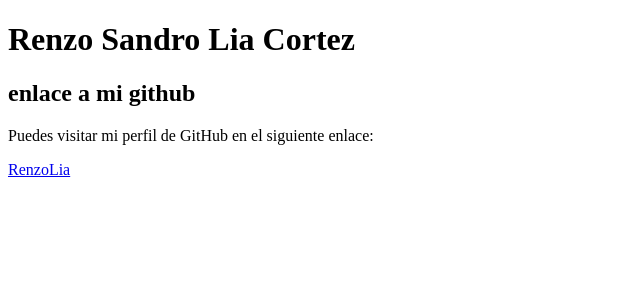
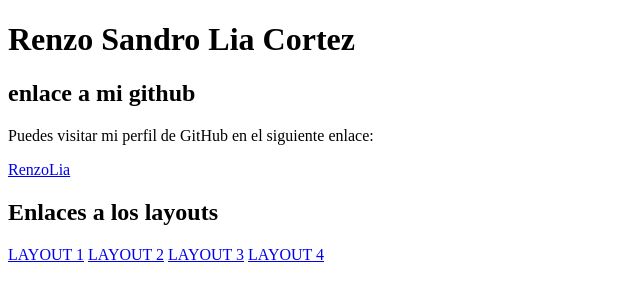
Before and after one commit to RenzoLia/Programacion-WEB-III, a plain HTML site: page Practica_1/index.html in a window 1280 px wide. Shown: the whole page, without its empty margins (0-640 px from the left). Drawn offline with Linux system fonts and the light colour scheme.

Commit message:
Update index.html

```diff
--- a/Practica_1/index.html
+++ b/Practica_1/index.html
@@ -11,6 +11,13 @@
 
         <h2>enlace a mi github</h2>
         <p>Puedes visitar mi perfil de GitHub en el siguiente enlace:</p>
-    <a href="https://github.com/RenzoLia/Programacion-WEB-III.git">RenzoLia</a>
+        <a href="https://github.com/RenzoLia/Programacion-WEB-III.git">RenzoLia</a>
+
+        <h2>Enlaces a los layouts</h2>
+        <a href="https://renzolia.github.io/tarea/">LAYOUT 1</a>
+        <a href="https://renzolia.github.io/tarea1/">LAYOUT 2</a>
+        <a href="https://renzolia.github.io/tarea3/">LAYOUT 3</a>
+        <a href="https://renzolia.github.io/tarea4/">LAYOUT 4</a>
+
 </body>
 </html>
```
